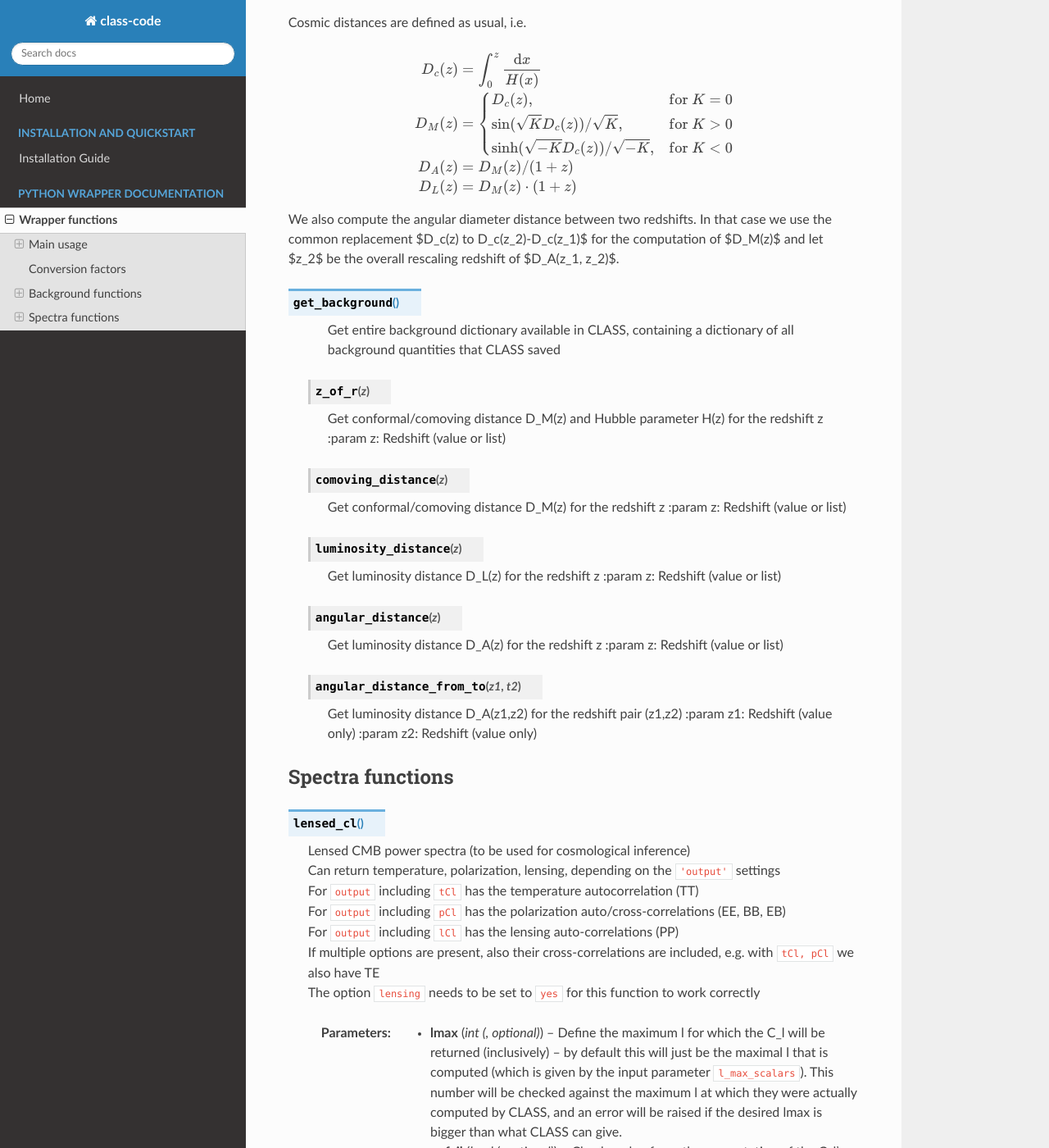
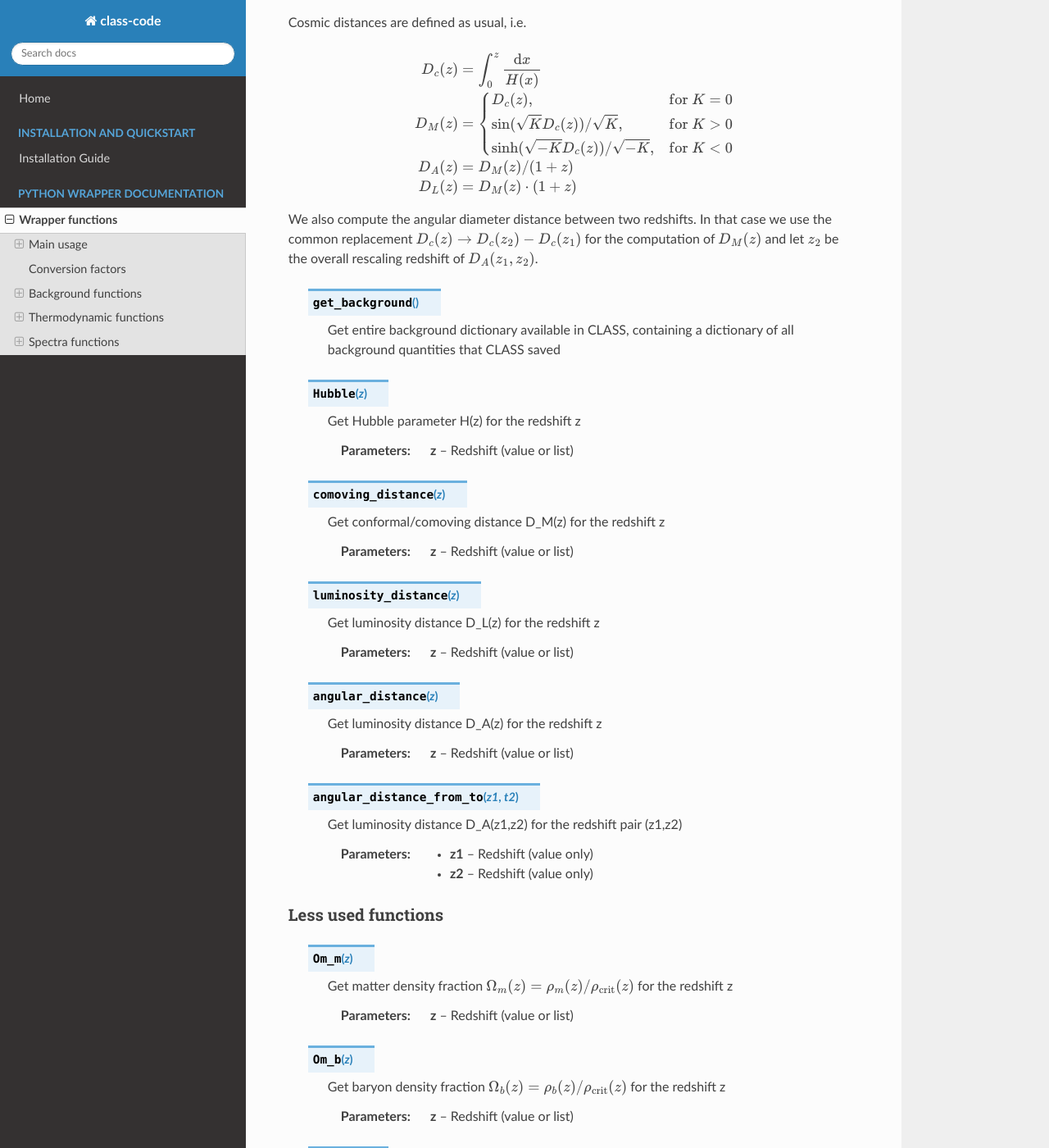
Before and after one commit to schoeneberg/class-code-documentation, a Sphinx documentation site: the page built from docs/wrapper.rst, in a window 1280 px wide and 1400 px high, scrolled down 1631 px. Shown: the whole window at 82% size. Built offline with Sphinx 7.4.7 and the Read the Docs theme 3.1.0, drawn with Linux system fonts in a browser that asks for light colours; pages that are not in the unit, such as notebooks, are missing from menus; some of the changed text lies outside the part shown.

Commit message:
Some more stuff

```diff
--- a/docs/wrapper.rst
+++ b/docs/wrapper.rst
@@ -99,37 +99,87 @@
    D_L(z) &= D_M(z) \cdot (1+z)
    \end{aligned}
 
-We also compute the angular diameter distance between two redshifts. In that case we use the common replacement $D_c(z) \to D_c(z_2)-D_c(z_1)$ for the computation of $D_M(z)$ and let $z_2$ be the overall rescaling redshift of $D_A(z_1, z_2)$.
+We also compute the angular diameter distance between two redshifts. In that case we use the common replacement :math:`D_c(z) \to D_c(z_2)-D_c(z_1)` for the computation of :math:`D_M(z)` and let :math:`z_2` be the overall rescaling redshift of :math:`D_A(z_1, z_2)`.
 
-.. function:: get_background()
+ .. function:: get_background()
 
   Get entire background dictionary available in CLASS, containing a dictionary of all background quantities that CLASS saved
 
- .. function:: z_of_r(z)
 
-  Get conformal/comoving distance D_M(z) and Hubble parameter H(z) for the redshift z
+
+ .. function:: Hubble(z)
+
+  Get Hubble parameter H(z) for the redshift z
+
   :param z: Redshift (value or list)
 
  .. function:: comoving_distance(z)
 
   Get conformal/comoving distance D_M(z) for the redshift z
+
   :param z: Redshift (value or list)
 
  .. function:: luminosity_distance(z)
 
   Get luminosity distance D_L(z) for the redshift z
+
   :param z: Redshift (value or list)
 
  .. function:: angular_distance(z)
 
   Get luminosity distance D_A(z) for the redshift z
+
   :param z: Redshift (value or list)
 
  .. function:: angular_distance_from_to(z1,t2)
 
   Get luminosity distance D_A(z1,z2) for the redshift pair (z1,z2)
+
   :param z1: Redshift (value only)
   :param z2: Redshift (value only)
+
+Less used functions
+^^^^^^^^^^^^^^^^^^^
+
+ .. function:: Om_m(z)
+
+  Get matter density fraction :math:`\Omega_m(z) = \rho_m(z)/\rho_\mathrm{crit}(z)` for the redshift z
+
+  :param z: Redshift (value or list)
+
+ .. function:: Om_b(z)
+
+  Get baryon density fraction :math:`\Omega_b(z) = \rho_b(z)/\rho_\mathrm{crit}(z)` for the redshift z
+
+  :param z: Redshift (value or list)
+
+ .. function:: Om_cdm(z)
+
+  Get cold dark matter density fraction :math:`\Omega_\mathrm{cdm}(z) = \rho_\mathrm{cdm}(z)/\rho_\mathrm{crit}(z)` for the redshift z
+
+  :param z: Redshift (value or list)
+
+ .. function:: Om_ncdm(z)
+
+  Get non-cold dark matter density fraction (typically massive neutrinos) :math:`\Omega_\mathrm{ncdm}(z) = \rho_\mathrm{ncdm}(z)/\rho_\mathrm{crit}(z)` for the redshift z
+
+  :param z: Redshift (value or list)
+
+ .. function:: z_of_r(z)
+
+  Get conformal/comoving distance D_M(z) and Hubble parameter H(z) for the redshift z
+
+  :param z: Redshift (value or list)
+
+Thermodynamic functions
+-----------------------
+
+ .. function:: ionization_fraction(z)
+
+  Get ionization fraction :math:`x_e(z) = n_e(z)/n_H(z)` for the redshift z
+
+  :param z: Redshift (value or list)
+
 
 Spectra functions
 -----------------
```
